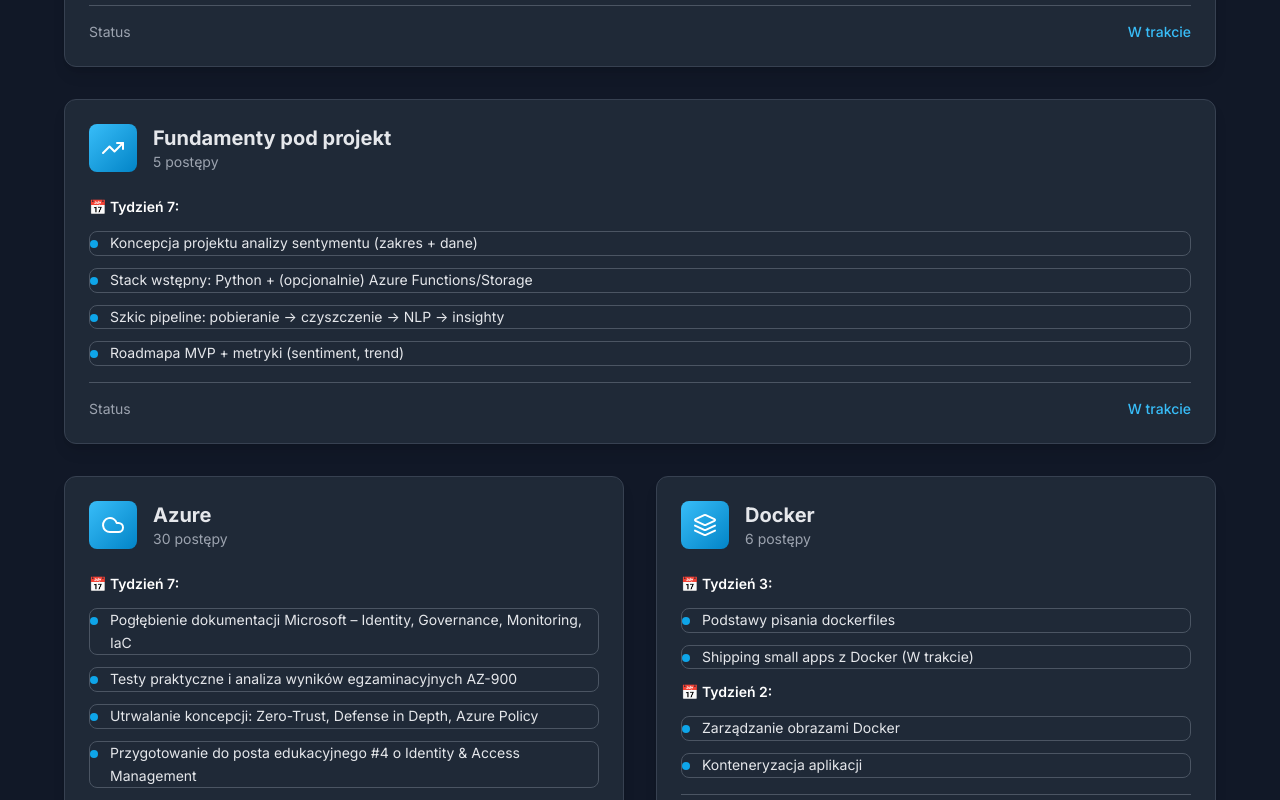
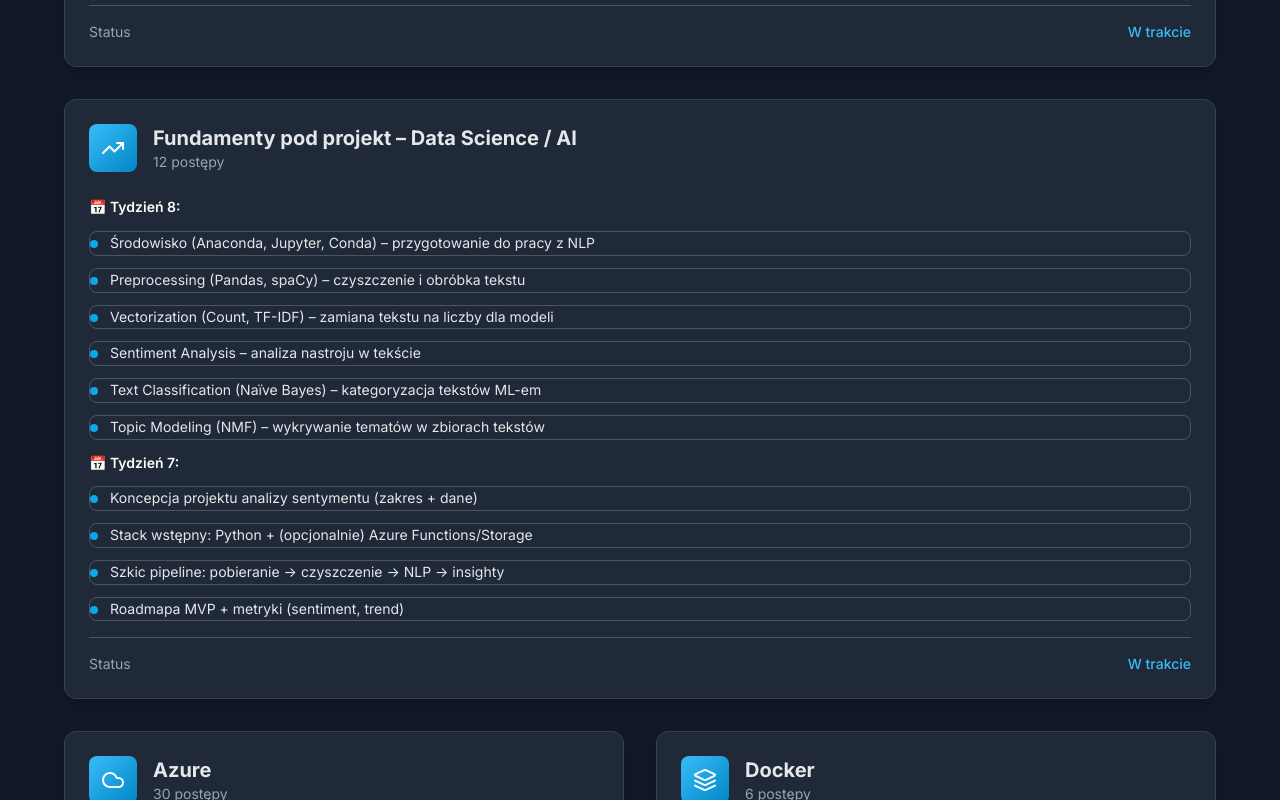
Before and after one commit to Szyszek25/szyszek25.github.io, a React (Vite) app: page / in a window 1280 px wide. Shown: the part 2440-3240 px from the top of the page. Built offline with nearby package versions, Linux system fonts and the light colour scheme.

Commit message:
Tydzień 8

```diff
--- a/public/linkedin.json
+++ b/public/linkedin.json
@@ -1,6 +1,14 @@
 {
-	"lastUpdated": "2025-09-15T12:00:00Z",
+	"lastUpdated": "2025-09-22T12:00:00Z",
 	"posts": [
+		{
+			"id": 8,
+			"title": "Tydzień 8: DevOps/Data – NLP i przygotowania",
+			"summary": "Ponuro na dworze, ale pomysły w mojej głowie szaleją! 🔥 Tydzień 8 nauki DevOps/Data za mną! 🚀 Kurs 'Natural Language Processing in Python' (Maven Analytics), przygotowania do roku akademickiego i świadome przesunięcie AZ-900. W piątek: Azure governance & compliance.",
+			"link": "https://www.linkedin.com/feed/update/urn:li:activity:7375967587303714816/",
+			"publishDate": "2025-09-22T08:00:00Z",
+			"author": "Jakub Szych"
+		},
 		{
 			"id": 7,
 			"title": "Tydzień 7: dokumentacja, testy AZ-900 i fundamenty projektu",
--- a/src/components/SkillsProgress.jsx
+++ b/src/components/SkillsProgress.jsx
@@ -20,7 +20,8 @@ const SkillsProgress = () => {
     'Python': Code,
     'Kubernetes': Cloud,
     'Terraform': Code,
-    'Fundamenty pod projekt': TrendingUp
+    'Fundamenty pod projekt': TrendingUp,
+    'Fundamenty pod projekt – Data Science / AI': TrendingUp
   };
 
   const containerVariants = {
@@ -110,7 +111,7 @@ const SkillsProgress = () => {
             >
               {Object.entries(skills).map(([skillName, skillItems], index) => {
                 const IconComponent = skillIcons[skillName] || Code;
-                const isCourseColumn = skillName === 'Kursy' || skillName === 'Fundamenty pod projekt';
+                const isCourseColumn = skillName === 'Kursy' || skillName === 'Fundamenty pod projekt' || skillName === 'Fundamenty pod projekt – Data Science / AI';
 
                 return (
                   <motion.div
--- a/src/data/skills-progress.json
+++ b/src/data/skills-progress.json
@@ -4,7 +4,14 @@
     "Przygotowanie do egzaminu AZ-900 – w toku",
     "Testy próbne AZ-900 – ostatni wynik: 82%"
   ],
-  "Fundamenty pod projekt": [
+  "Fundamenty pod projekt – Data Science / AI": [
+    "📅 Tydzień 8:",
+    "Środowisko (Anaconda, Jupyter, Conda) – przygotowanie do pracy z NLP",
+    "Preprocessing (Pandas, spaCy) – czyszczenie i obróbka tekstu",
+    "Vectorization (Count, TF-IDF) – zamiana tekstu na liczby dla modeli",
+    "Sentiment Analysis – analiza nastroju w tekście",
+    "Text Classification (Naïve Bayes) – kategoryzacja tekstów ML-em",
+    "Topic Modeling (NMF) – wykrywanie tematów w zbiorach tekstów",
     "📅 Tydzień 7:",
     "Koncepcja projektu analizy sentymentu (zakres + dane)",
     "Stack wstępny: Python + (opcjonalnie) Azure Functions/Storage",
```
Also changed, not shown: src/data/skills-progress.txt.
